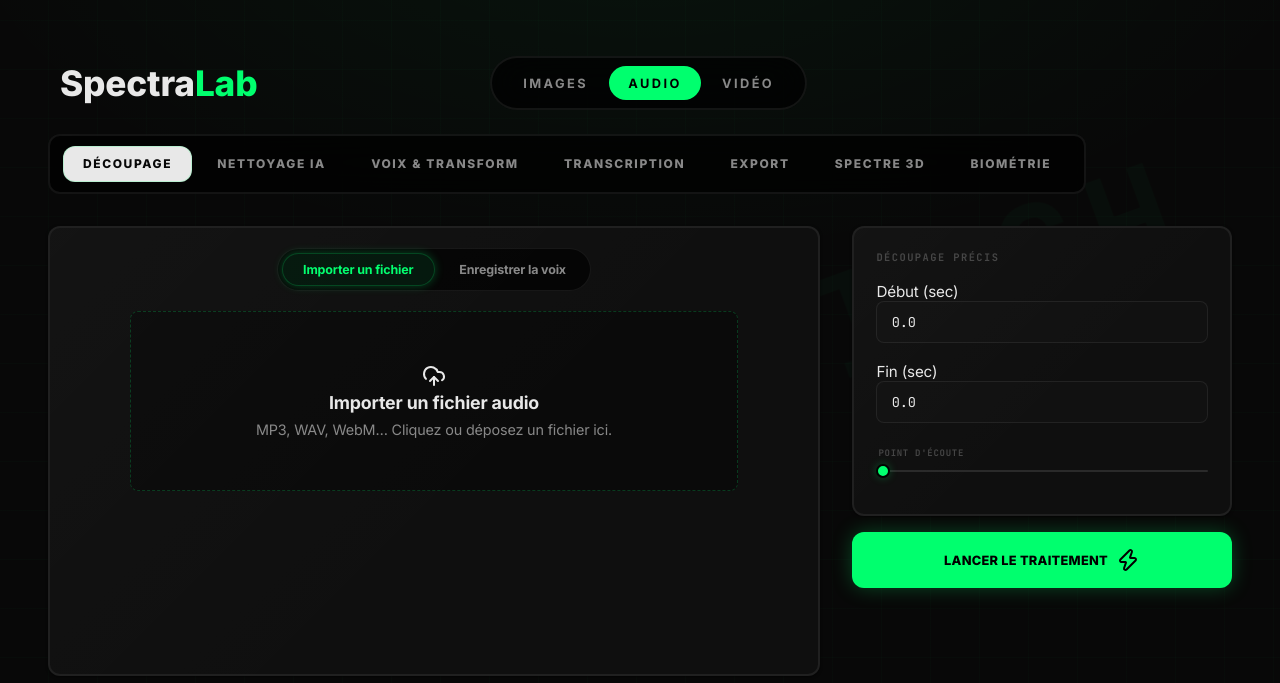
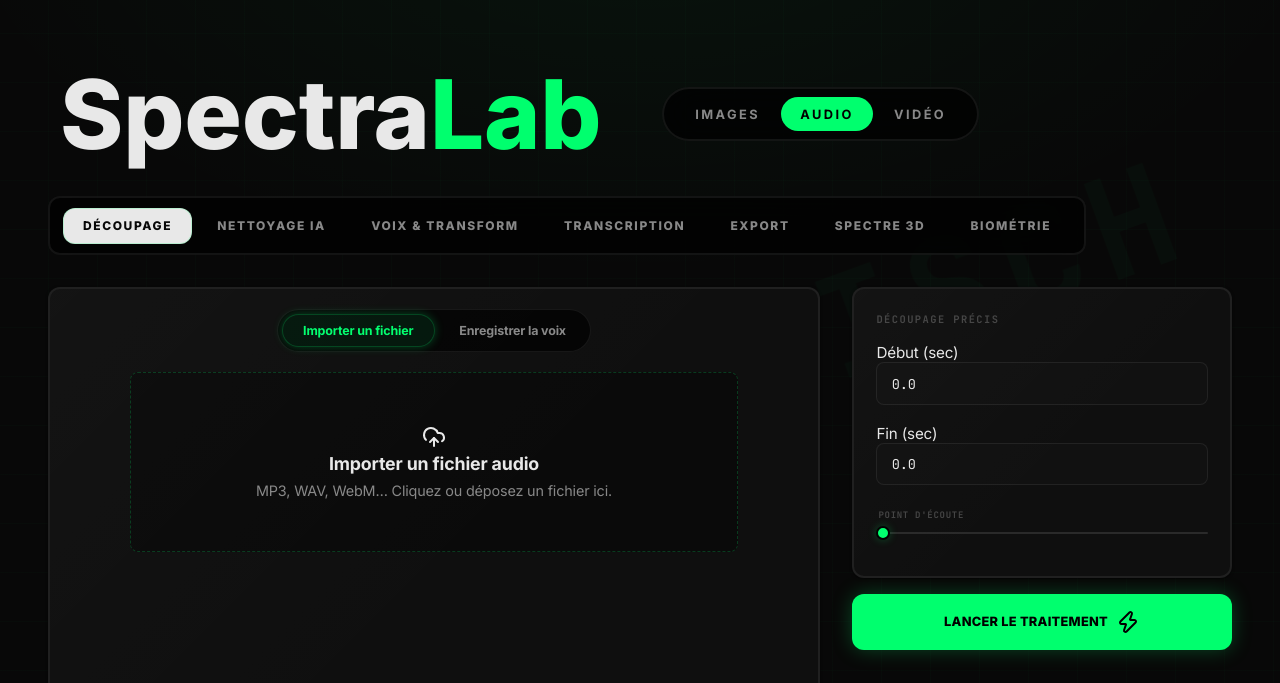
Before and after one commit to VISCHENZISCH/SpectraLab, a Python web app: template templates/audio.html in a window 1280 px wide. Shown: the top 683 px of the page. Run offline with Jinja, Linux system fonts and the light colour scheme; the template is opened without the code that fills it, so the values that code supplies are empty.

Commit message:
Update logo :: templates

```diff
--- a/templates/audio.html
+++ b/templates/audio.html
@@ -27,7 +27,7 @@
     <div class="container">
         <header class="header-container">
             <div class="logo">
-                <span style="font-weight: 800; font-size: 2.2rem;">Spectra<span
+                <span style="font-weight: 800; font-size: 6rem;">Spectra<span
                         style="color: var(--accent)">Lab</span></span>
             </div>
             <nav>
--- a/templates/index.html
+++ b/templates/index.html
@@ -24,7 +24,7 @@
     <div class="container">
         <header class="header-container">
             <div class="logo">
-                <span style="font-weight: 800; font-size: 2.2rem;">Spectra<span
+                <span style="font-weight: 800; font-size: 6rem;">Spectra<span
                         style="color: var(--accent)">Lab</span></span>
             </div>
             <nav>
--- a/templates/video.html
+++ b/templates/video.html
@@ -24,7 +24,7 @@
     <div class="container">
         <header class="header-container">
             <div class="logo">
-                <span style="font-weight: 800; font-size: 2.2rem;">Spectra<span
+                <span style="font-weight: 800; font-size: 6rem;">Spectra<span
                         style="color: var(--accent)">Lab</span></span>
             </div>
             <nav>
```
